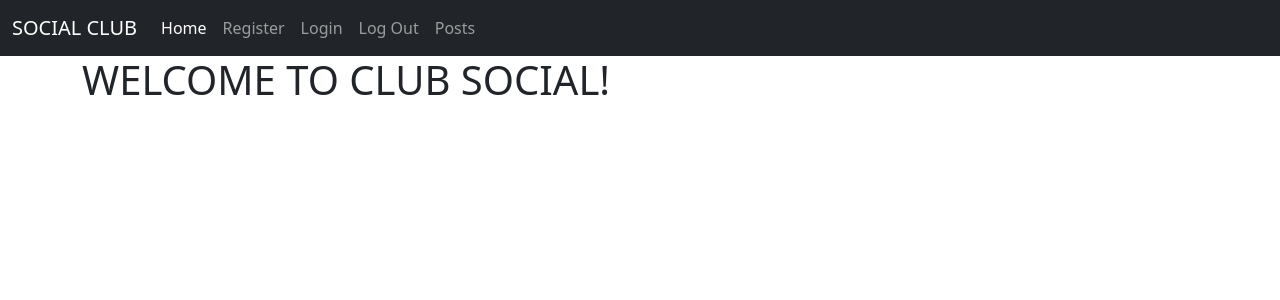
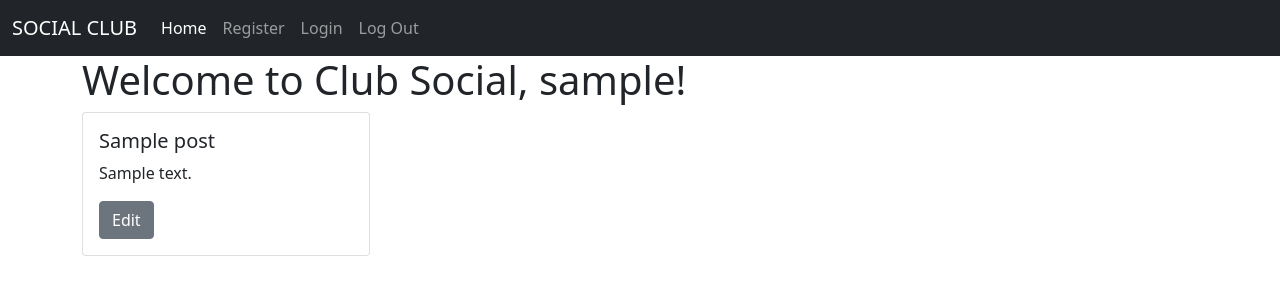
Before and after one commit to gerardomont1996/blog-project, a Flask app: template app/templates/index.html in a window 1280 px wide. Shown: the top 300 px of the page. Run offline with Flask 2, Linux system fonts and the light colour scheme; the template is opened without the code that fills it: values that come from a table or form of the project are taken from there, others are empty; a user stored in the database is signed in; tables that the repository leaves empty hold one stand-in row (values such as "Sample post"); some libraries are stand-ins or nearby versions.

Commit message:
removed posts from nav

```diff
--- a/app/models.py
+++ b/app/models.py
@@ -33,8 +33,9 @@
     id = db.Column(db.Integer, primary_key=True)
     title=db.Column(db.String(50),nullable=False)
     body=db.Column(db.String(200),nullable=False)
-    user_id = db.Column(db.Integer, db.ForeignKey ('user.id'), nullable=False)
+
     date_created = db.Column(db.DateTime, nullable=False, default=datetime.utcnow)
+
 
     def __repr__(self):
         return f"<Post|{self.title}>"
--- a/app/routes.py
+++ b/app/routes.py
@@ -7,7 +7,8 @@
 
 @app.route ('/')
 def index():
-    return render_template('index.html')
+    posts= Post.query.all()
+    return render_template('index.html',posts=posts)
 
 
 @app.route('/register',methods=["GET", "POST"])
--- a/app/templates/index.html
+++ b/app/templates/index.html
@@ -1,11 +1,26 @@
 {% extends 'base.html' %}
 
 {% block content %}
+{% if current_user.is_authenticated %}
+<h1> Welcome to Club Social, {{current_user.username }}!</h1>
 
-<h1>WELCOME TO CLUB SOCIAL!</h1>
+<div class="row">
+    {%for p in posts%}
+   <div class="col-12 col-sm-6 col-md-4">
+       <div class="card" style="width: 18rem;">
+         <div class="card-body">
+           <h5 class="card-title">{{post.title}}</h5>
+           <p class="card-text">{{post.body}}</p>
+           {% if current_user.is_admin %}
+           <a href="{{ url_for('edit_post', post_id=post.id) }}" class="btn btn-secondary">Edit</a>
+           {% endif %}
+         </div>
+         {% endfor %}
+         </div>
+       </div>
+   </div>
 
-
-
-
-
+{% else %}
+<h1>Welcome to Club Social! Sign up to join all the fun!!</h1>
+{% endif %}
 {% endblock %}
--- a/app/templates/nav.html
+++ b/app/templates/nav.html
@@ -22,9 +22,6 @@
           <li class="nav-item">
             <a class="nav-link ">Log Out</a>
           </li>
-          <li class="nav-item">
-            <a class="nav-link" href="#">Posts</a>
-          </li>
 
         </ul>
       </div>
--- a/run.py
+++ b/run.py
@@ -1 +1,10 @@
-from app import app
+from app import app,db
+from app.models import User,Post
+
+@app.shell_context_processor
+def make_shell_context():
+    return {
+        'db':db,
+        'User': User,
+        'Post': Post
+    }
```
Also changed, not shown: app/templates/posts.html (+1 -6 lines), migrations/versions/e5cdf44bc529_.py (added, +36 -0 lines), app.db.
